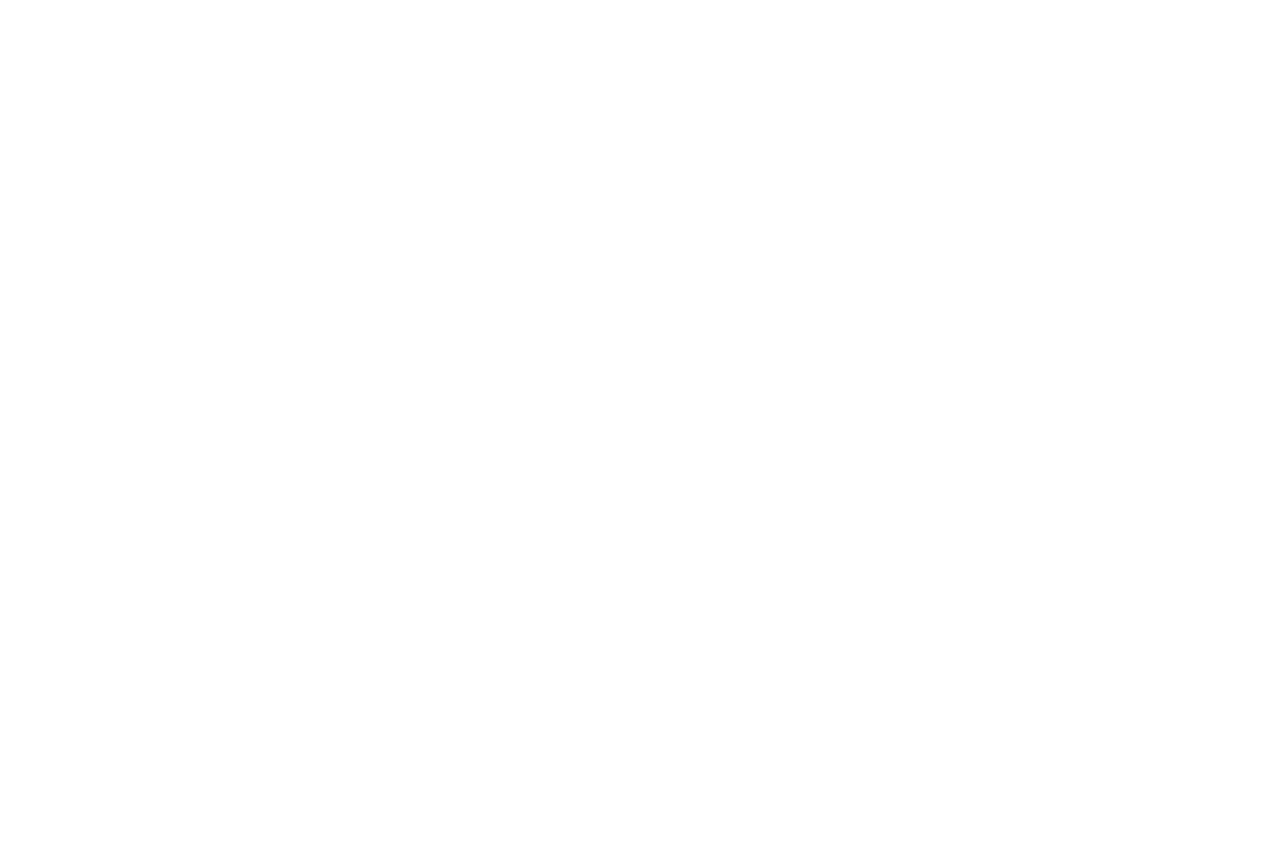
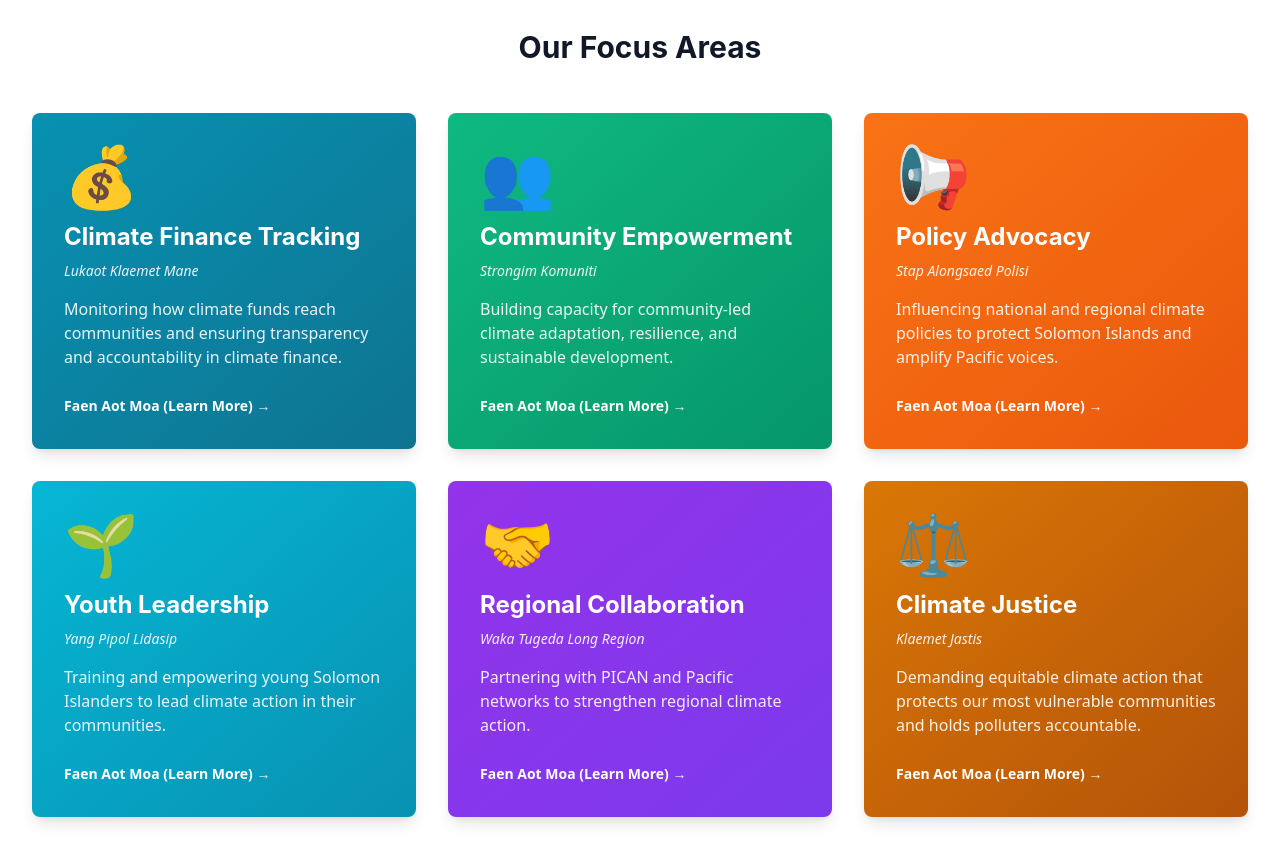
Before and after one commit to meresimi/sican-website, a Next.js app: page /work in a window 1280 px wide. Before the commit this address had no page. Shown: the part 427-1290 px from the top of the page. Before the commit the page ends 800 px from the top, so only its background shows below. Built offline with nearby package versions, Linux system fonts and the light colour scheme.

Commit message:
Fixed 404: Created Our Work page, updated Pijin translations, added Facebook & Instagram links

```diff
--- /dev/null
+++ b/app/work/page.tsx
@@ -0,0 +1,128 @@
+import Header from '@/components/Header'
+import Footer from '@/components/Footer'
+import Link from 'next/link'
+
+export default function WorkPage() {
+  const focusAreas = [
+    {
+      title: 'Climate Finance Tracking',
+      pijin: 'Lukaot Klaemet Mane',
+      icon: '💰',
+      color: 'ocean',
+      description: 'Monitoring how climate funds reach communities and ensuring transparency and accountability in climate finance.',
+      link: '/work/climate-finance'
+    },
+    {
+      title: 'Community Empowerment',
+      pijin: 'Strongim Komuniti',
+      icon: '👥',
+      color: 'forest',
+      description: 'Building capacity for community-led climate adaptation, resilience, and sustainable development.',
+      link: '/work/community-empowerment'
+    },
+    {
+      title: 'Policy Advocacy',
+      pijin: 'Stap Alongsaed Polisi',
+      icon: '📢',
+      color: 'coral',
+      description: 'Influencing national and regional climate policies to protect Solomon Islands and amplify Pacific voices.',
+      link: '/work/policy-advocacy'
+    },
+    {
+      title: 'Youth Leadership',
+      pijin: 'Yang Pipol Lidasip',
+      icon: '🌱',
+      color: 'lagoon',
+      description: 'Training and empowering young Solomon Islanders to lead climate action in their communities.',
+      link: '/work/youth-leadership'
+    },
+    {
+      title: 'Regional Collaboration',
+      pijin: 'Waka Tugeda Long Region',
+      icon: '🤝',
+      color: 'purple-600',
+      description: 'Partnering with PICAN and Pacific networks to strengthen regional climate action.',
+      link: '/work/regional-collaboration'
+    },
+    {
+      title: 'Climate Justice',
+      pijin: 'Klaemet Jastis',
+      icon: '⚖️',
+      color: 'amber-600',
+      description: 'Demanding equitable climate action that protects our most vulnerable communities and holds polluters accountable.',
+      link: '/work/climate-justice'
+    }
+  ]
+
+  return (
+    <main>
+      <Header />
+
+      {/* Hero Section */}
+      <section className="bg-gradient-to-br from-forest via-emerald-600 to-green-700 text-white py-20">
+        <div className="container-custom">
+          <h1 className="text-4xl md:text-5xl font-heading font-bold mb-4">
+            Waka Mifala Duim (Our Work)
+          </h1>
+          <p className="text-xl text-green-100 max-w-3xl">
+            SICAN's work spans six key areas of climate action across Solomon Islands.
+            Together, we're building resilience, demanding justice, and protecting our islands.
+          </p>
+        </div>
+      </section>
+
+      {/* Focus Areas Grid */}
+      <section className="py-16 bg-white">
+        <div className="container-custom">
+          <h2 className="text-3xl font-heading font-bold text-center mb-12">Our Focus Areas</h2>
+
+          <div className="grid md:grid-cols-2 lg:grid-cols-3 gap-8">
+            {focusAreas.map((area, index) => (
+              <Link
+                key={index}
+                href={area.link}
+                className={`bg-gradient-to-br from-${area.color} to-${area.color} text-white rounded-lg p-8 hover:scale-105 transition-transform shadow-lg`}
+                style={{
+                  background: area.color === 'ocean' ? 'linear-gradient(to bottom right, #0891B2, #0E7490)' :
+                             area.color === 'forest' ? 'linear-gradient(to bottom right, #10B981, #059669)' :
+                             area.color === 'coral' ? 'linear-gradient(to bottom right, #F97316, #EA580C)' :
+                             area.color === 'lagoon' ? 'linear-gradient(to bottom right, #06B6D4, #0891B2)' :
+                             area.color === 'purple-600' ? 'linear-gradient(to bottom right, #9333EA, #7C3AED)' :
+                             'linear-gradient(to bottom right, #D97706, #B45309)'
+                }}
+              >
+                <div className="text-6xl mb-4">{area.icon}</div>
+                <h3 className="text-2xl font-bold mb-2">{area.title}</h3>
+                <p className="text-sm opacity-90 mb-4 italic">{area.pijin}</p>
+                <p className="text-white/90 mb-6">{area.description}</p>
+                <span className="inline-block text-sm font-semibold">
+                  Faen Aot Moa (Learn More) →
+                </span>
+              </Link>
+            ))}
+          </div>
+        </div>
+      </section>
+
+      {/* Call to Action */}
+      <section className="py-16 bg-gradient-to-r from-ocean to-lagoon text-white">
+        <div className="container-custom text-center">
+          <h2 className="text-3xl font-bold mb-4">Want to Support Our Work?</h2>
+          <p className="text-xl text-blue-100 mb-8 max-w-2xl mx-auto">
+            Join us in our mission to protect Solomon Islands and fight for climate justice.
+          </p>
+          <div className="flex flex-col sm:flex-row gap-4 justify-center">
+            <Link href="/membership" className="btn-primary bg-white text-ocean hover:bg-gray-100">
+              Kam Joinim Mifala (Join Us) →
+            </Link>
+            <Link href="/support" className="btn-outline border-white text-white hover:bg-white hover:text-ocean">
+              Helpem Mifala (Support Us) →
+            </Link>
+          </div>
+        </div>
+      </section>
+
+      <Footer />
+    </main>
+  )
+}
--- a/components/Footer.tsx
+++ b/components/Footer.tsx
@@ -32,7 +32,7 @@
                 type="submit"
                 className="btn-primary bg-white text-ocean hover:bg-gray-100 whitespace-nowrap px-8"
               >
-                Subscribe →
+                Saenem Nem Blong Yu (Subscribe) →
               </button>
             </form>
             <p className="text-xs text-blue-200 mt-3">
@@ -63,8 +63,34 @@
                 A network of organizations and individuals committed to protecting our islands
                 from climate change impacts.
               </p>
-              <div className="text-sm text-gray-400">
+              <div className="text-sm text-gray-400 mb-6">
                 <p>Part of PICAN (Pacific Islands Climate Action Network)</p>
+              </div>
+
+              {/* Social Media Links */}
+              <div className="flex gap-4">
+                <a
+                  href="https://www.facebook.com/SICAN2019"
+                  target="_blank"
+                  rel="noopener noreferrer"
+                  className="bg-blue-600 hover:bg-blue-700 text-white p-3 rounded-full transition-colors"
+                  aria-label="Facebook"
+                >
+                  <svg className="w-5 h-5" fill="currentColor" viewBox="0 0 24 24">
+                    <path d="M24 12.073c0-6.627-5.373-12-12-12s-12 5.373-12 12c0 5.99 4.388 10.954 10.125 11.854v-8.385H7.078v-3.47h3.047V9.43c0-3.007 1.792-4.669 4.533-4.669 1.312 0 2.686.235 2.686.235v2.953H15.83c-1.491 0-1.956.925-1.956 1.874v2.25h3.328l-.532 3.47h-2.796v8.385C19.612 23.027 24 18.062 24 12.073z"/>
+                  </svg>
+                </a>
+                <a
+                  href="https://www.instagram.com/sican2019"
+                  target="_blank"
+                  rel="noopener noreferrer"
+                  className="bg-gradient-to-br from-purple-600 to-pink-600 hover:from-purple-700 hover:to-pink-700 text-white p-3 rounded-full transition-colors"
+                  aria-label="Instagram"
+                >
+                  <svg className="w-5 h-5" fill="currentColor" viewBox="0 0 24 24">
+                    <path d="M12 2.163c3.204 0 3.584.012 4.85.07 3.252.148 4.771 1.691 4.919 4.919.058 1.265.069 1.645.069 4.849 0 3.205-.012 3.584-.069 4.849-.149 3.225-1.664 4.771-4.919 4.919-1.266.058-1.644.07-4.85.07-3.204 0-3.584-.012-4.849-.07-3.26-.149-4.771-1.699-4.919-4.92-.058-1.265-.07-1.644-.07-4.849 0-3.204.013-3.583.07-4.849.149-3.227 1.664-4.771 4.919-4.919 1.266-.057 1.645-.069 4.849-.069zm0-2.163c-3.259 0-3.667.014-4.947.072-4.358.2-6.78 2.618-6.98 6.98-.059 1.281-.073 1.689-.073 4.948 0 3.259.014 3.668.072 4.948.2 4.358 2.618 6.78 6.98 6.98 1.281.058 1.689.072 4.948.072 3.259 0 3.668-.014 4.948-.072 4.354-.2 6.782-2.618 6.979-6.98.059-1.28.073-1.689.073-4.948 0-3.259-.014-3.667-.072-4.947-.196-4.354-2.617-6.78-6.979-6.98-1.281-.059-1.69-.073-4.949-.073zm0 5.838c-3.403 0-6.162 2.759-6.162 6.162s2.759 6.163 6.162 6.163 6.162-2.759 6.162-6.163c0-3.403-2.759-6.162-6.162-6.162zm0 10.162c-2.209 0-4-1.79-4-4 0-2.209 1.791-4 4-4s4 1.791 4 4c0 2.21-1.791 4-4 4zm6.406-11.845c-.796 0-1.441.645-1.441 1.44s.645 1.44 1.441 1.44c.795 0 1.439-.645 1.439-1.44s-.644-1.44-1.439-1.44z"/>
+                  </svg>
+                </a>
               </div>
             </div>
 
@@ -79,17 +105,17 @@
                 </li>
                 <li>
                   <Link href="/our-story" className="text-gray-400 hover:text-white transition-colors">
-                    Our Story
+                    Stori Blo Mifala (Our Story)
                   </Link>
                 </li>
                 <li>
                   <Link href="/work" className="text-gray-400 hover:text-white transition-colors">
-                    Our Work
+                    Waka Mifala Duim (Our Work)
                   </Link>
                 </li>
                 <li>
                   <Link href="/impact" className="text-gray-400 hover:text-white transition-colors">
-                    Our Impact
+                    Waka Wea Mifala Mekem (Our Impact)
                   </Link>
                 </li>
                 <li>
@@ -102,11 +128,11 @@
 
             {/* Get Involved */}
             <div>
-              <h4 className="font-bold text-lg mb-4">Get Involved</h4>
+              <h4 className="font-bold text-lg mb-4">Joinim Mifala (Get Involved)</h4>
               <ul className="space-y-2 text-sm">
                 <li>
                   <Link href="/membership" className="text-gray-400 hover:text-white transition-colors">
-                    Become a Member
+                    Membasip (Membership)
                   </Link>
                 </li>
                 <li>
@@ -116,7 +142,7 @@
                 </li>
                 <li>
                   <Link href="/support" className="text-gray-400 hover:text-white transition-colors">
-                    Support Us
+                    Helpem Mifala (Support Us)
                   </Link>
                 </li>
                 <li>
--- a/components/Hero.tsx
+++ b/components/Hero.tsx
@@ -21,36 +21,36 @@
               Solomon Islands Climate Action Network
             </h1>
 
-            {/* Pijin Tagline - UPDATED */}
+            {/* Pijin Tagline - CORRECTED */}
             <div className="text-2xl md:text-3xl font-medium text-blue-100 mb-4">
-              "Waka Tagio mo Klaemet Jenis"
+              "Waka Tugeda fo Klaemet Jastis"
             </div>
 
-            {/* English Tagline - UPDATED */}
+            {/* English Tagline */}
             <div className="text-xl md:text-2xl text-blue-200 mb-8">
               Working Together for Climate Justice
             </div>
 
-            {/* Description - UPDATED from resource documents */}
+            {/* Description */}
             <p className="text-lg md:text-xl text-blue-100 mb-10 max-w-3xl mx-auto leading-relaxed">
               SICAN is a network of civil society organizations, faith-based groups, and community leaders
               united to address climate change in Solomon Islands. We work on climate finance tracking,
               community empowerment, policy advocacy, and climate justice.
             </p>
 
-            {/* CTA Buttons */}
+            {/* CTA Buttons - WITH PIJIN */}
             <div className="flex flex-col sm:flex-row gap-4 justify-center items-center">
               <Link
                 href="/get-involved"
                 className="btn-primary w-full sm:w-auto text-center"
               >
-                Get Involved →
+                Joinim Mifala (Get Involved) →
               </Link>
               <Link
                 href="/our-story"
                 className="btn-outline w-full sm:w-auto text-center border-white text-white hover:bg-white hover:text-ocean"
               >
-                Learn Our Story
+                Stori Blo Mifala (Learn Our Story)
               </Link>
             </div>
 
```
